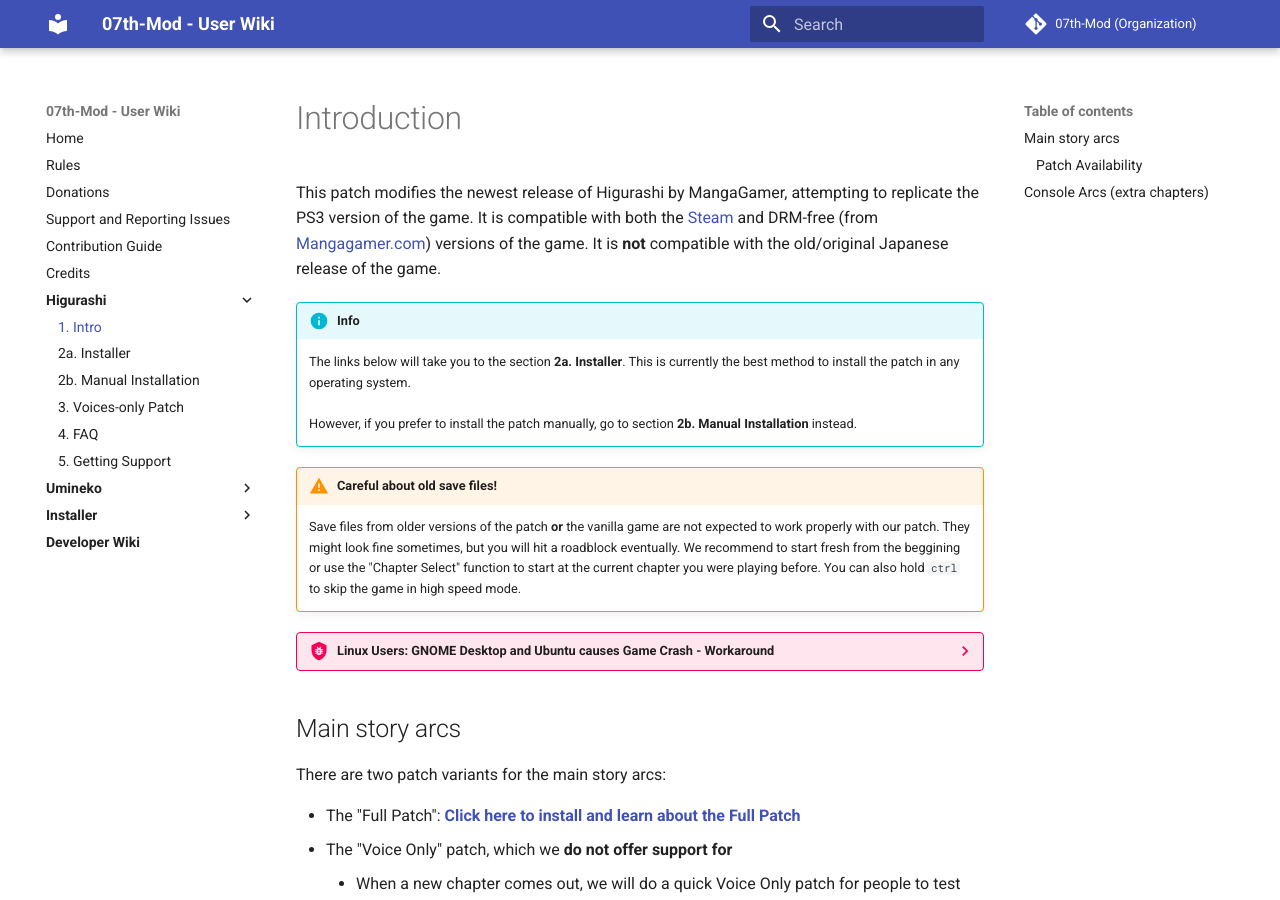
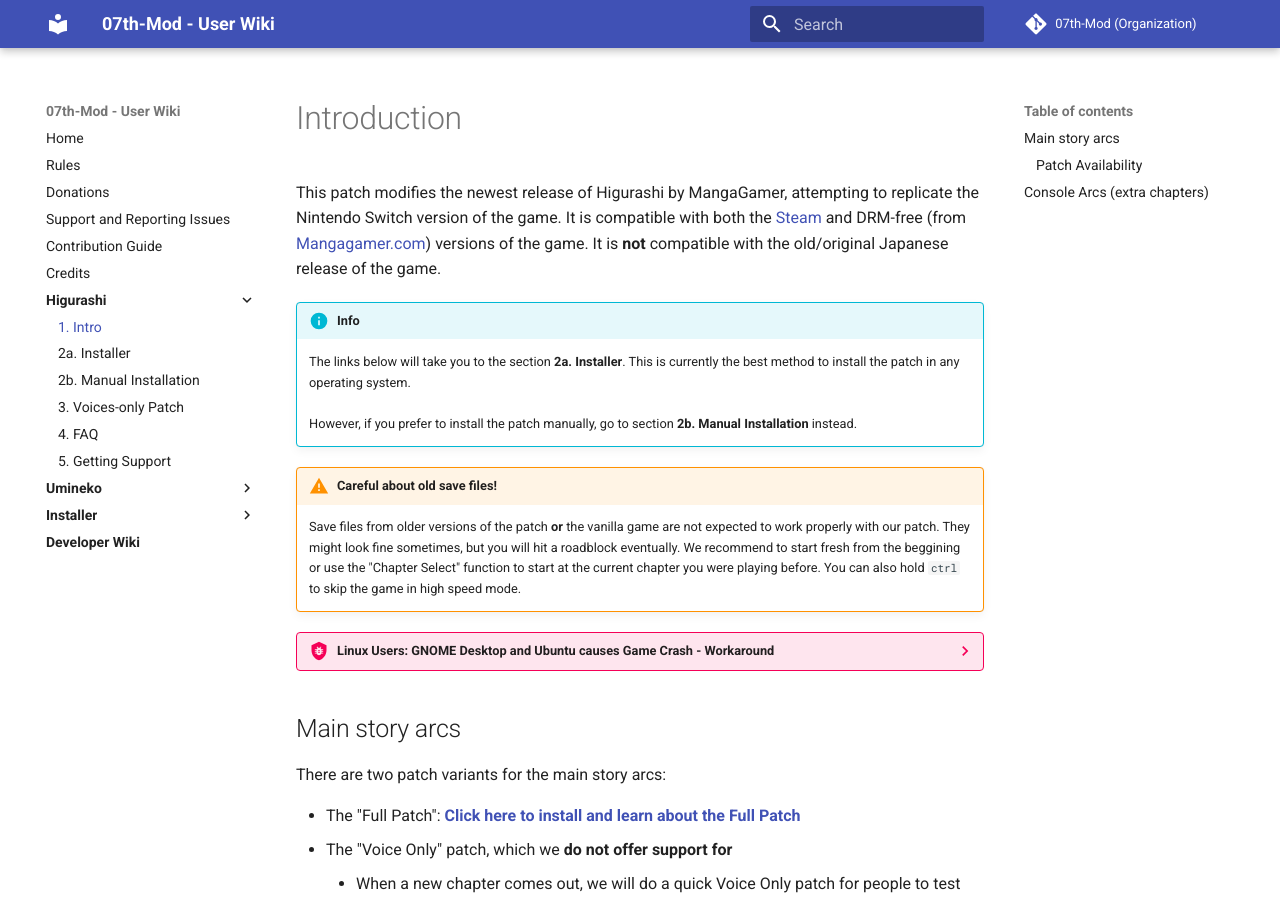
Before and after one commit to 07th-mod/wiki, an MkDocs documentation site: the page built from docs/Higurashi/Higurashi-Getting-started.md, in a window 1280 px wide and 900 px high. Built offline with MkDocs 1.6.1 and Material for MkDocs 9.7.7, drawn with Linux system fonts in a browser that asks for light colours.

Commit message:
Change descriptor

```diff
--- a/docs/Higurashi/Higurashi-Getting-started.md
+++ b/docs/Higurashi/Higurashi-Getting-started.md
@@ -1,6 +1,6 @@
 # Introduction
 
-This patch modifies the newest release of Higurashi by MangaGamer, attempting to replicate the PS3 version of the game. It is compatible with both the [Steam](https://store.steampowered.com/bundle/709/) and DRM-free (from [Mangagamer.com](https://www.mangagamer.com/product_list.php?opt=search&keyword=Higurashi)) versions of the game. It is **not** compatible with the old/original Japanese release of the game.
+This patch modifies the newest release of Higurashi by MangaGamer, attempting to replicate the Nintendo Switch version of the game. It is compatible with both the [Steam](https://store.steampowered.com/bundle/709/) and DRM-free (from [Mangagamer.com](https://www.mangagamer.com/product_list.php?opt=search&keyword=Higurashi)) versions of the game. It is **not** compatible with the old/original Japanese release of the game.
 
 !!! info
     The links below will take you to the section **2a. Installer**. This is currently the best method to install the patch in any operating system.<br></br>
```
